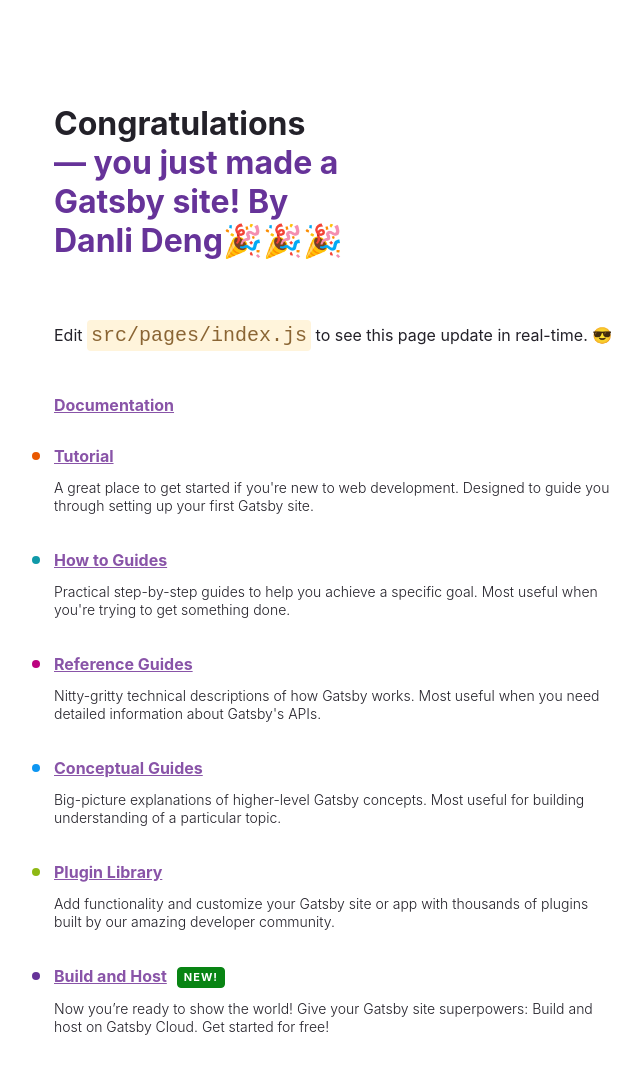
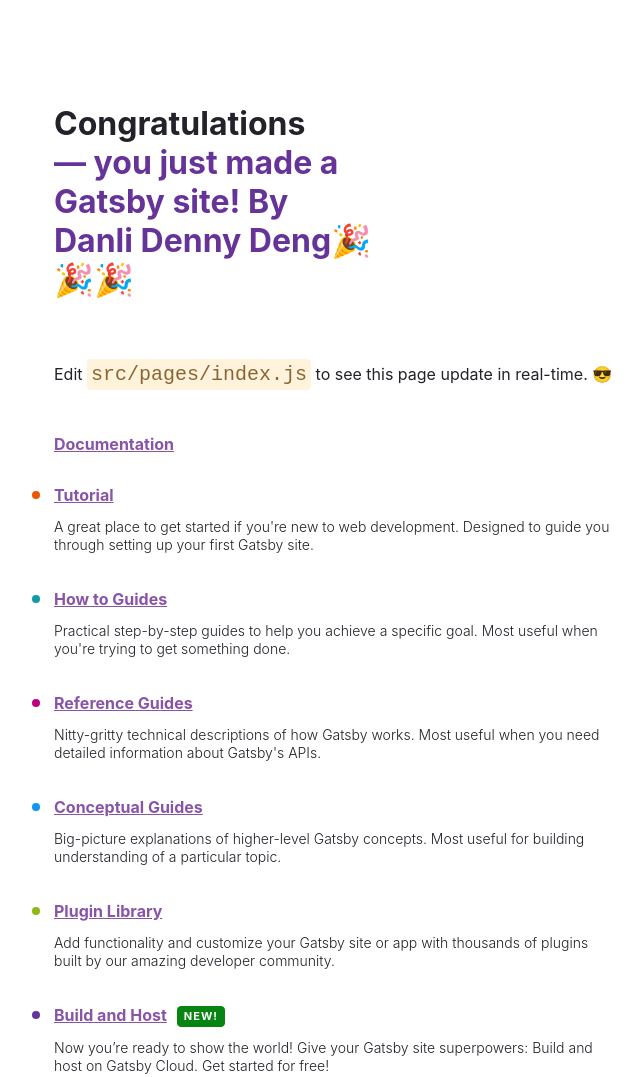
Before and after one commit to danlidennydeng/danli-gatsby-site, a Gatsby site: page / in a window 1280 px wide. Shown: the top 1077 px of the page, without its empty margins (50-692 px from the left). Built offline with nearby package versions, Linux system fonts and the light colour scheme; Gatsby itself is replaced by a stand-in of ours.

```diff
--- a/src/pages/index.js
+++ b/src/pages/index.js
@@ -133,7 +133,7 @@
       <h1 style={headingStyles}>
         Congratulations
         <br />
-        <span style={headingAccentStyles}>— you just made a Gatsby site! By Danli Deng</span>
+        <span style={headingAccentStyles}>— you just made a Gatsby site! By Danli Denny Deng</span>
         <span role="img" aria-label="Party popper emojis">
           🎉🎉🎉
         </span>
```
